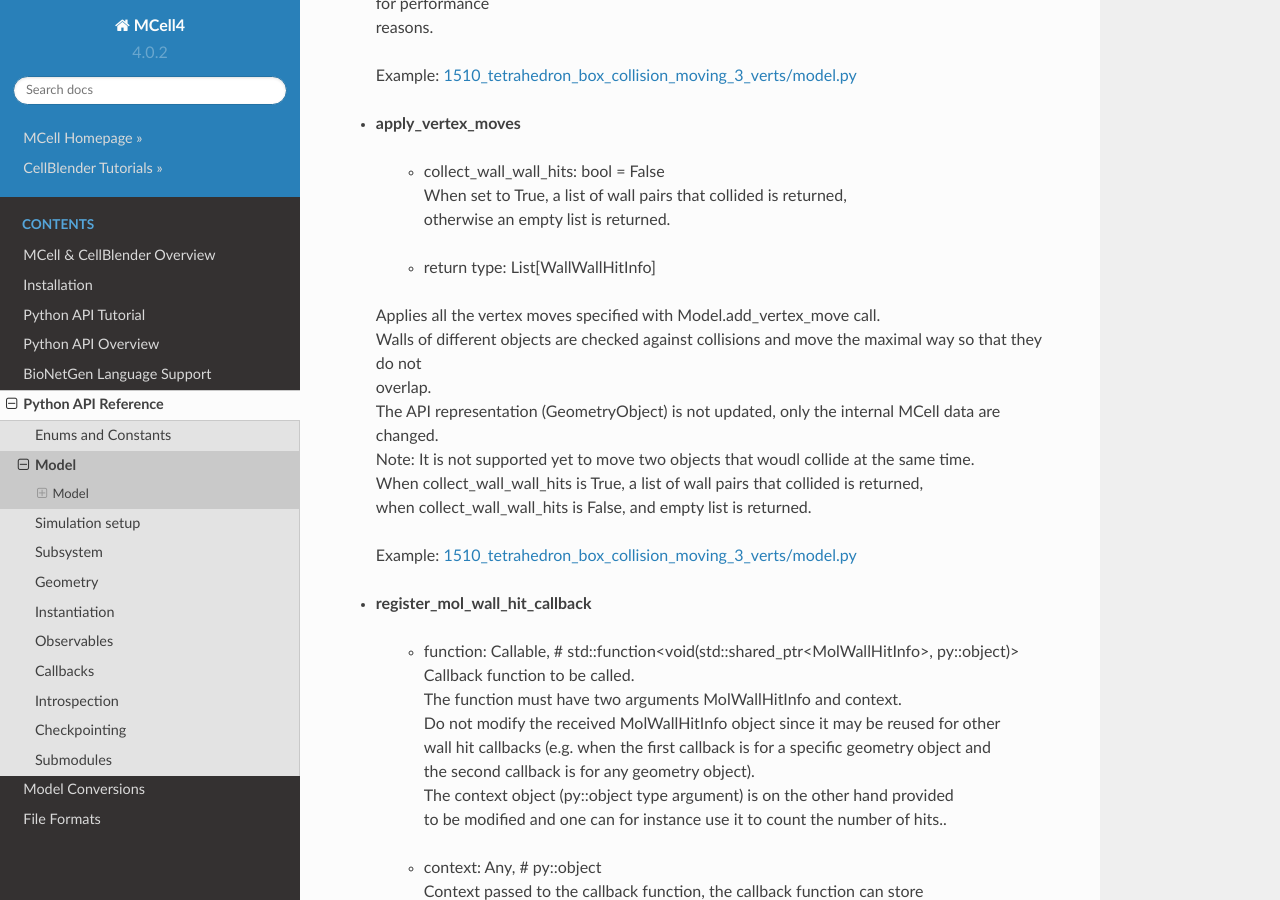
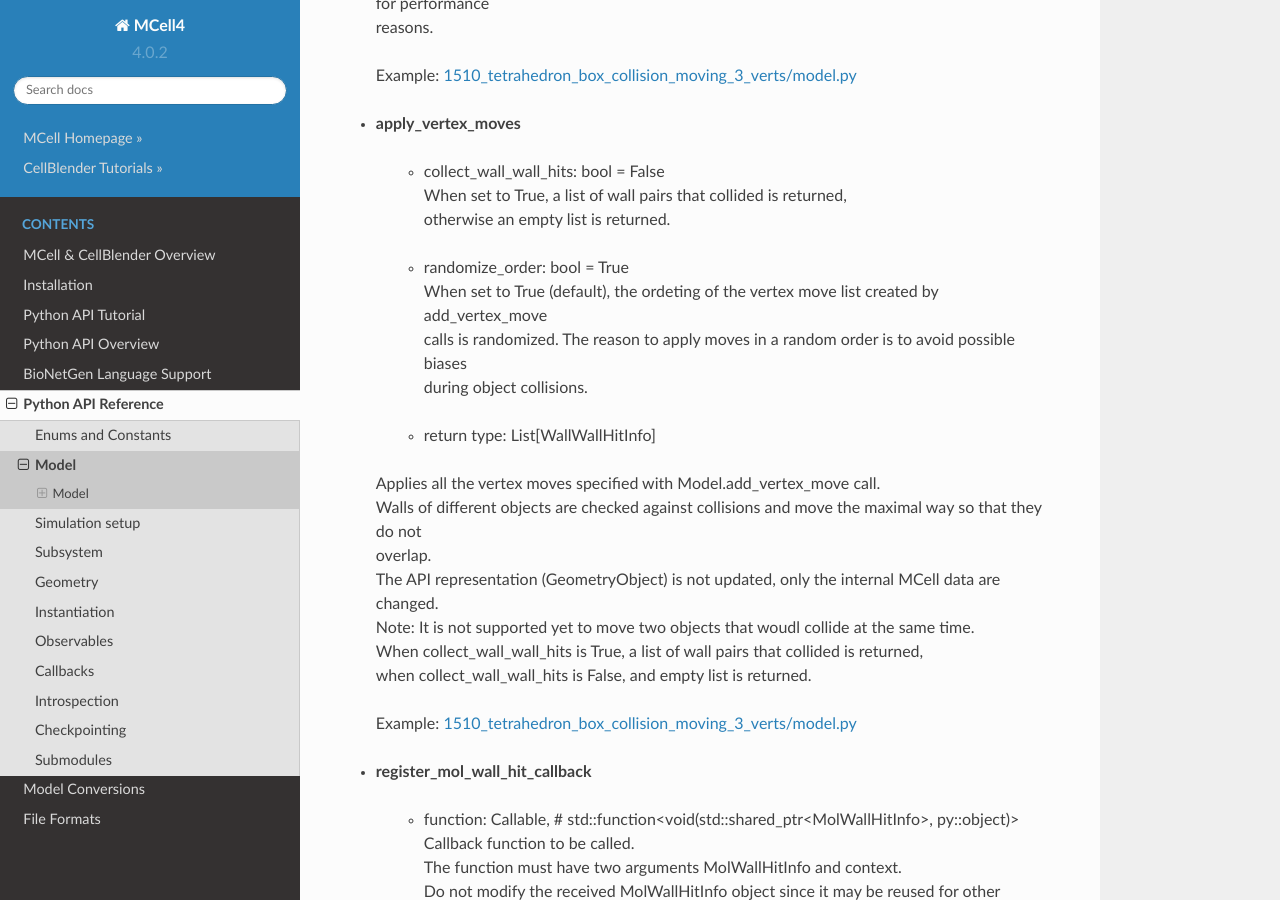
Before and after one commit to mcellteam/mcell, a Sphinx documentation site: the page built from libmcell/documentation/generated/model.rst, in a window 1280 px wide and 900 px high, scrolled down 5028 px. Built offline with Sphinx 7.4.7 and the Read the Docs theme 2.0.0, drawn with Linux system fonts in a browser that asks for light colours.

Commit message:
Missed file for previous commit

```diff
--- a/libmcell/documentation/generated/model.rst
+++ b/libmcell/documentation/generated/model.rst
@@ -227,6 +227,11 @@
    * | collect_wall_wall_hits: bool = False
      | When set to True, a list of wall pairs that collided is returned,
      | otherwise an empty list is returned.
+
+   * | randomize_order: bool = True
+     | When set to True (default), the ordeting of the vertex move list created by add_vertex_move
+     | calls is randomized. The reason to apply moves in a random order is to avoid possible biases
+     | during object collisions.
 
    * | return type: List[WallWallHitInfo]
 
```
